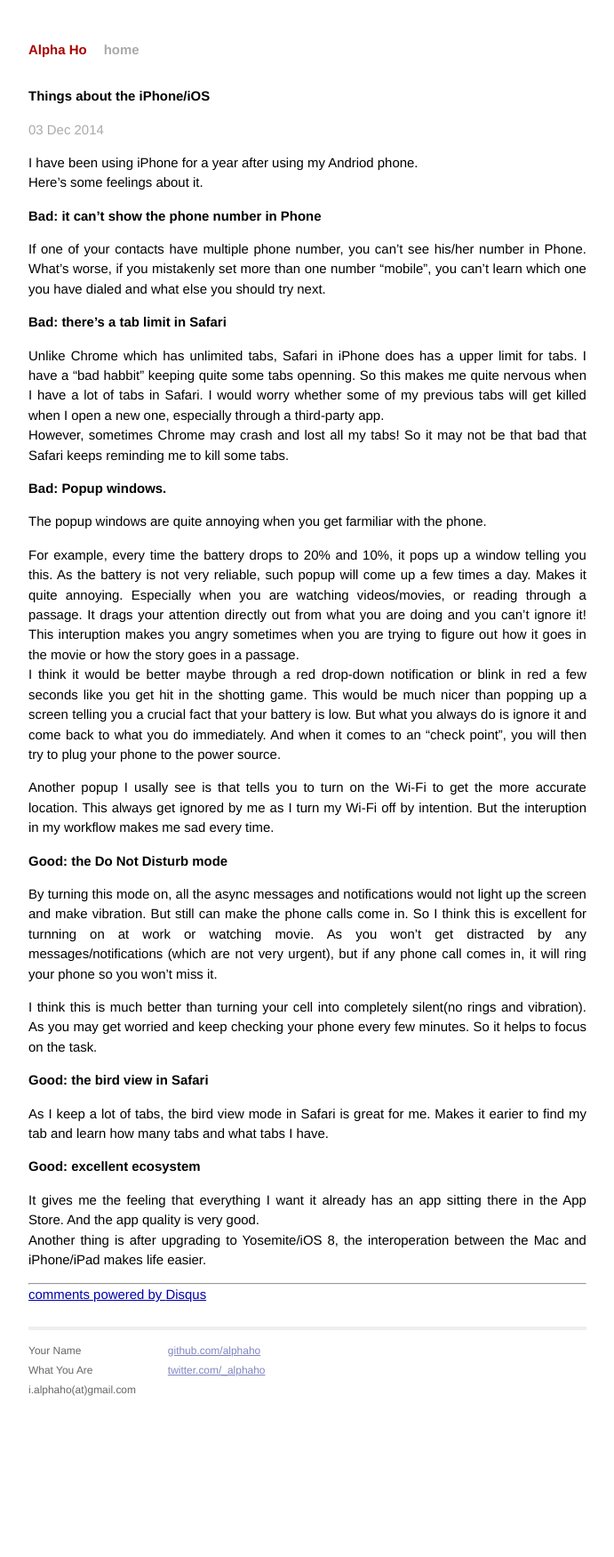
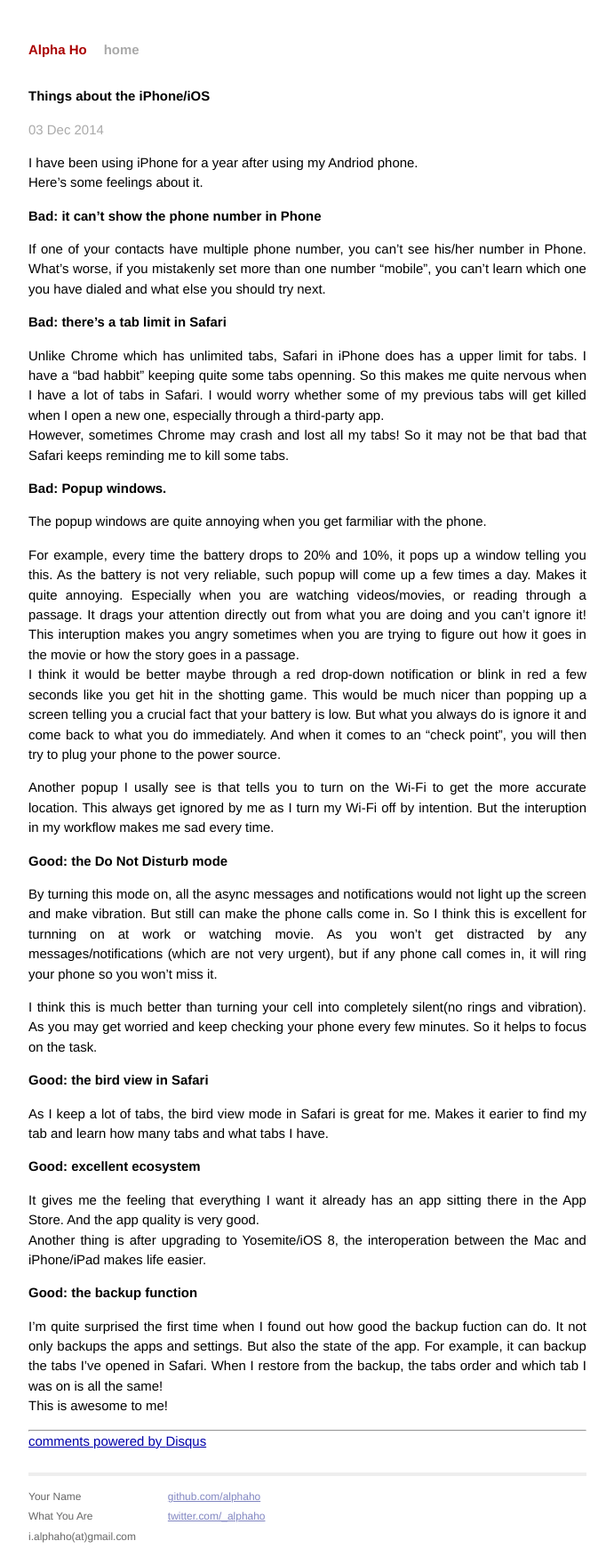
Before and after one commit to alphaho/alphaho.github.io, a Jekyll site: the page built from _posts/2014-12-3-Things_about_the_iPhone.md, in a window 1280 px wide. Shown: the whole page at 89% size, without its empty margins (294-985 px from the left). Built offline with Jekyll 4.4.1, drawn with Linux system fonts in a browser that asks for light colours; comment, search, counter and statistics services are not loaded; before the commit the page ends 1586 px from its top, so only the background shows below that.

Commit message:
Added the section talking about backup function in the review of iPhone/iOS

```diff
--- a/_posts/2014-12-3-Things_about_the_iPhone.md
+++ b/_posts/2014-12-3-Things_about_the_iPhone.md
@@ -33,3 +33,7 @@
 ### Good: excellent ecosystem
 It gives me the feeling that everything I want it already has an app sitting there in the App Store. And the app quality is very good.
 Another thing is after upgrading to Yosemite/iOS 8, the interoperation between the Mac and iPhone/iPad makes life easier.
+
+### Good: the backup function
+I'm quite surprised the first time when I found out how good the backup fuction can do. It not only backups the apps and settings. But also the state of the app. For example, it can backup the tabs I've opened in Safari. When I restore from the backup, the tabs order and which tab I was on is all the same!
+This is awesome to me!
```
